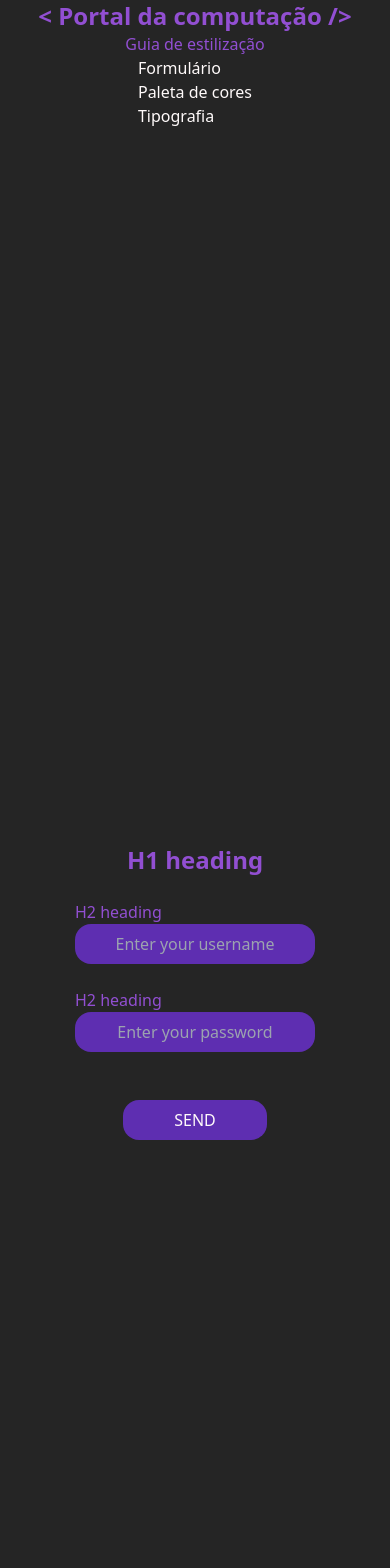
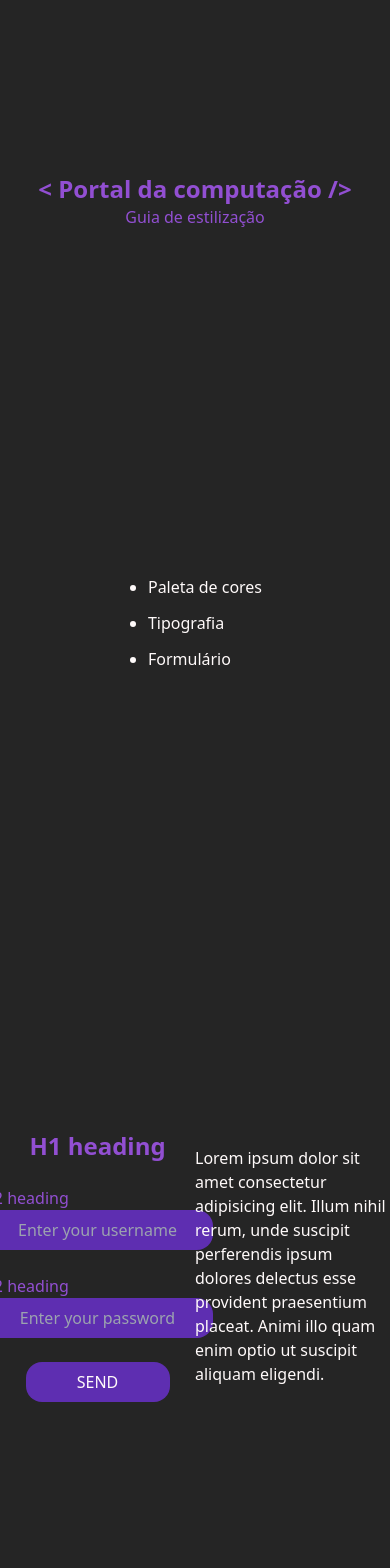
Before and after one commit to junior-slv/guia-de-estilizacao, a React (Vite) app: page / in a window 390 px wide. Shown: the top 1568 px of the page. Built offline with nearby package versions, Linux system fonts and the light colour scheme.

Commit message:
update responsive

```diff
--- a/src/components/Input.tsx
+++ b/src/components/Input.tsx
@@ -6,7 +6,7 @@ type InputProps = {
 const Input = ({ type, placeholder }: InputProps) => {
   return (
     <input
-      className="h-10 w-60 rounded-2xl cursor-pointer text-center text-dark-black bg-light-purple dark:text-ice-white dark:bg-dark-purple"
+      className="h-10 rounded-2xl cursor-pointer text-center text-dark-black bg-light-purple dark:text-ice-white dark:bg-dark-purple"
       type={type}
       placeholder={placeholder}
     />
--- a/src/pages/Form.tsx
+++ b/src/pages/Form.tsx
@@ -5,26 +5,31 @@ import Input from "../components/Input";
 
 const Form = () => {
   return (
-      <Container id="formulario">
-        <div className="text-light-purple flex flex-col items-center">
+    <Container id="formulario">
+      <div className="justify-around w-screen grid grid-cols-2 items-center sm:flex-row">
+        <div className="text-light-purple flex flex-col items-center justify-center">
           <div>
             <h1 className="text-2xl font-bold">H1 heading</h1>
           </div>
           <div className="pt-6">
             <h2>H2 heading</h2>
-            <Input type="text" placeholder="Enter your username"/>
+            <Input type="text" placeholder="Enter your username" />
           </div>
-          <div className="p-6">
+          <div className="pt-6">
             <h2>H2 heading</h2>
-            <Input type="password" placeholder="Enter your password"/>
+            <Input type="password" placeholder="Enter your password" />
           </div>
-          <div className="p-6 flex flex-col ">
+          <div className="pt-6 flex flex-col ">
             <span onClick={() => console.log("teste")}>
               <Button>SEND</Button>
             </span>
           </div>
         </div>
-      </Container>
+        <div className="text-ice-white">
+          <p>Lorem ipsum dolor sit amet consectetur adipisicing elit. Illum nihil rerum, unde suscipit perferendis ipsum dolores delectus esse provident praesentium placeat. Animi illo quam enim optio ut suscipit aliquam eligendi.</p>
+        </div>
+      </div>
+    </Container>
   );
 };
 
--- a/src/pages/Index.tsx
+++ b/src/pages/Index.tsx
@@ -4,23 +4,26 @@ import Container from "../components/Container";
 const Index = () => {
   return (
     <Container>
-      <div className="text-light-purple w-screen justify-around items-center md:max-2xl:flex md:max-md:block">
-        <div className="flex flex-col justify-center items-center ">
+      <div className="justify-around w-screen grid grid-cols-1 items-center sm:grid-cols-2">
+        <div className="text-light-purple flex flex-col justify-center items-center ">
           <h1 className="text-2xl font-bold">
             &lt; Portal da computação /&gt;
           </h1>
           <h2 className="text-4">Guia de estilização</h2>
         </div>
-        <div className="flex items-center justify-center">
-          <ul className="text-ice-white flex flex-col">
-            <li>
-              <a href="#formulario">Formulário</a>
-            </li>
+        <div className="flex items-center justify-center ">
+          <ul
+            role="list"
+            className="marker:text-sky-400 list-disc pl-5 space-y-3 text-ice-white"
+          >
             <li>
               <a href="#paleta">Paleta de cores</a>
             </li>
             <li>
               <a href="#tipografia">Tipografia</a>
+            </li>
+            <li>
+              <a href="#formulario">Formulário</a>
             </li>
           </ul>
         </div>
```
